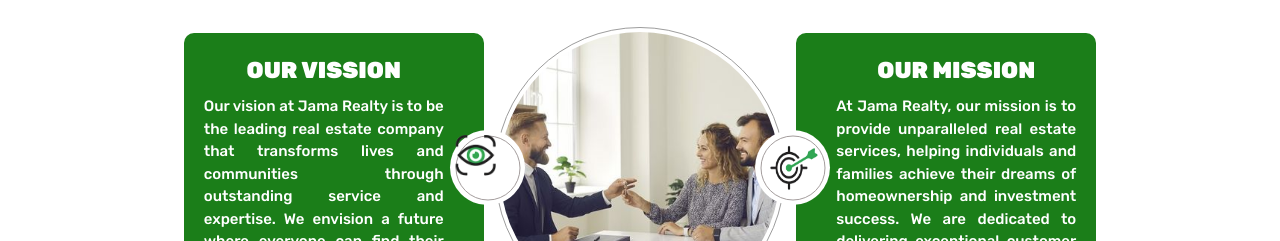
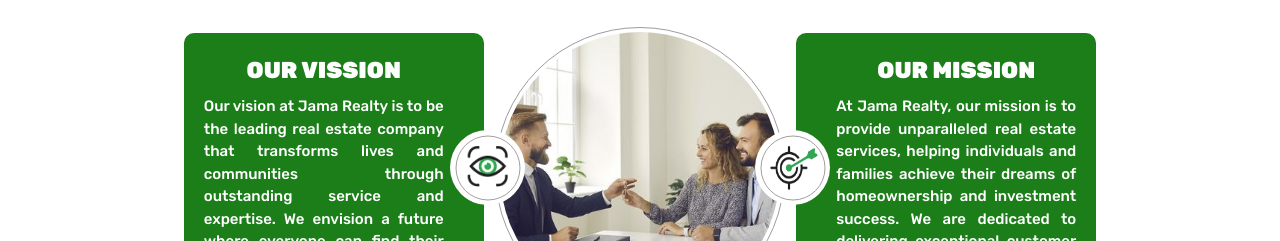
Before and after one commit to Raprap29/RealStateMain, a Next.js app: page /about in a window 1280 px wide. Shown: the part 1580-1821 px from the top of the page. Built offline with nearby package versions, Linux system fonts and the light colour scheme; no server answers; a web font is replaced by a local one.

Commit message:
Update System

```diff
--- a/app/about/page.tsx
+++ b/app/about/page.tsx
@@ -97,7 +97,7 @@
             <div className='absolute top-[35%] transform left-[-50px]'>
               <div className='bg-[#fff] w-[75px] h-[75px] rounded-[1000px] z-[1]'>
               <div className='relative' style={{ width: '50px', height: '50px' }}>
-                <Image alt='icon' src='/icon/vission.png' layout='fill' className='z-[2]' />
+                <Image alt='icon' src='/icon/vission.png' width={1000} height={1000} className='z-[2] w-[50px] h-[50px] absolute top-[72%] left-[73%] transform translate-x-[-50%] translate-y-[-50%]'  />
               </div>
                 <div className='z-[1] border bg-[#fff] border-solid border-[#A49D9D] w-[65px] h-[65px] transform translate-x-[-50%] translate-y-[-50%] absolute top-[50%] left-[50%] rounded-[1000px] border-1'></div>
                 <div className='bg-[#1B7E19] rounded-[10px] pl-[20px] py-[20px] pr-[40px] absolute top-[-130%] right-[55%] w-[300px] z-[-1]'>
```
